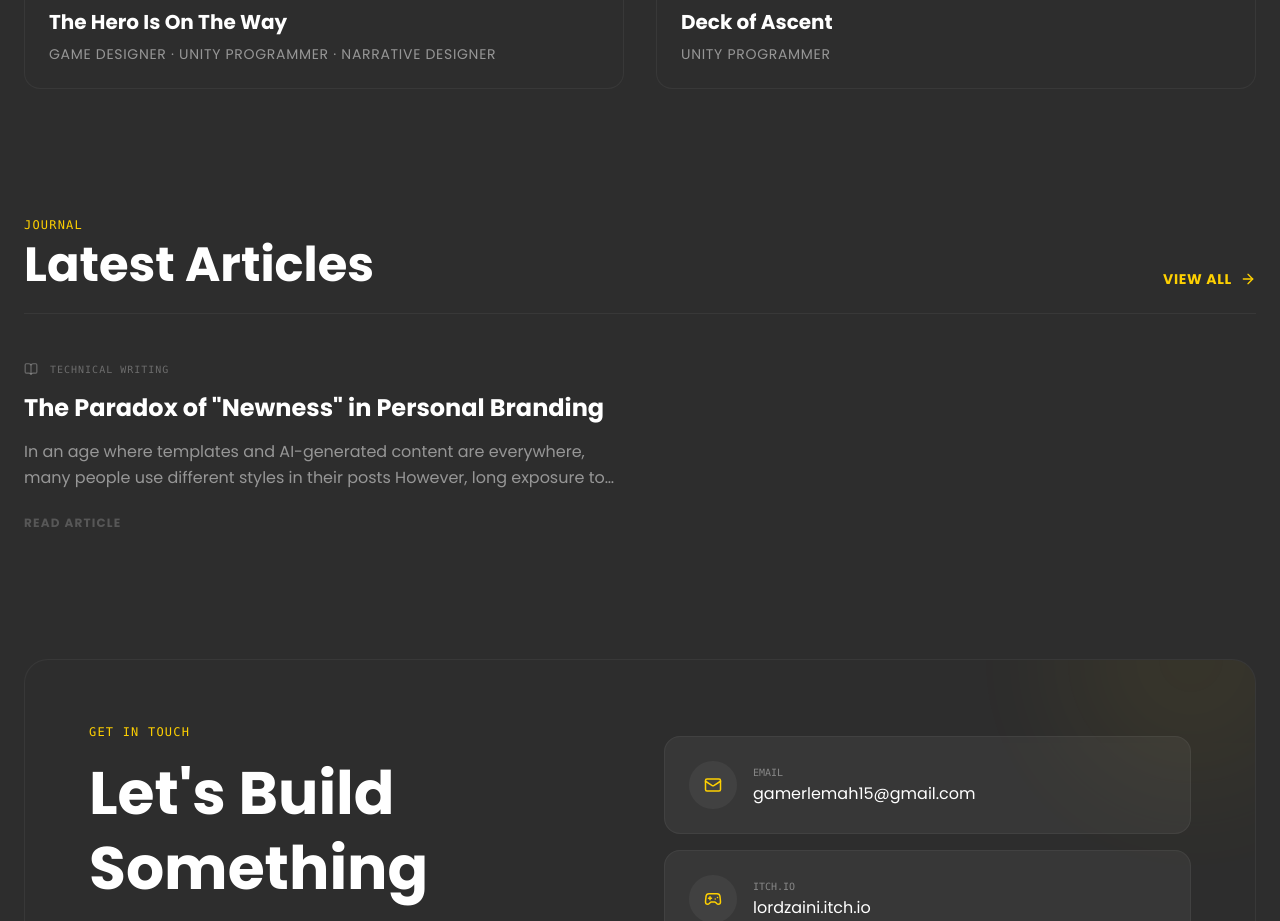
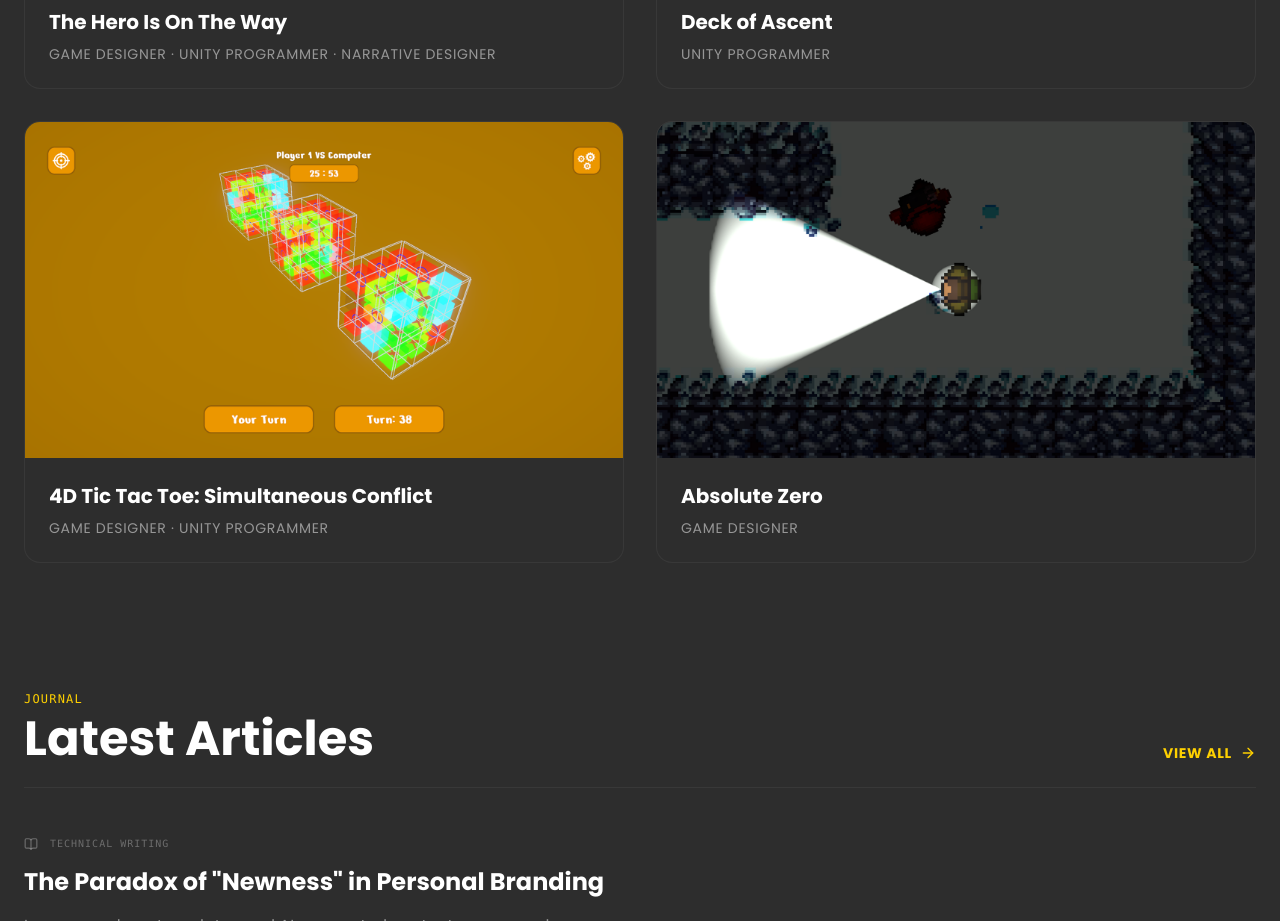
Before and after one commit to muhammadzaini213/Portofolio_Muhammad_Zaini, a Next.js app: page / in a window 1280 px wide. Shown: the part 2560-3481 px from the top of the page. Built offline with nearby package versions, Linux system fonts and the light colour scheme.

Commit message:
edit(homedisplay): increase homedisplay limit to 6

```diff
--- a/app/components/Projects.tsx
+++ b/app/components/Projects.tsx
@@ -27,7 +27,7 @@ const itemVariants = {
 
 export function Projects() {
   // Hanya tampilkan yang homeDisplay: true, max 6
-  const homeProjects = projects.filter((p) => p.homeDisplay).slice(0, 4);
+  const homeProjects = projects.filter((p) => p.homeDisplay).slice(0, 6);
   const totalNonFeatured = projects.filter((p) => !p.featured).length;
   const hasMore = totalNonFeatured > 6;
 
```
